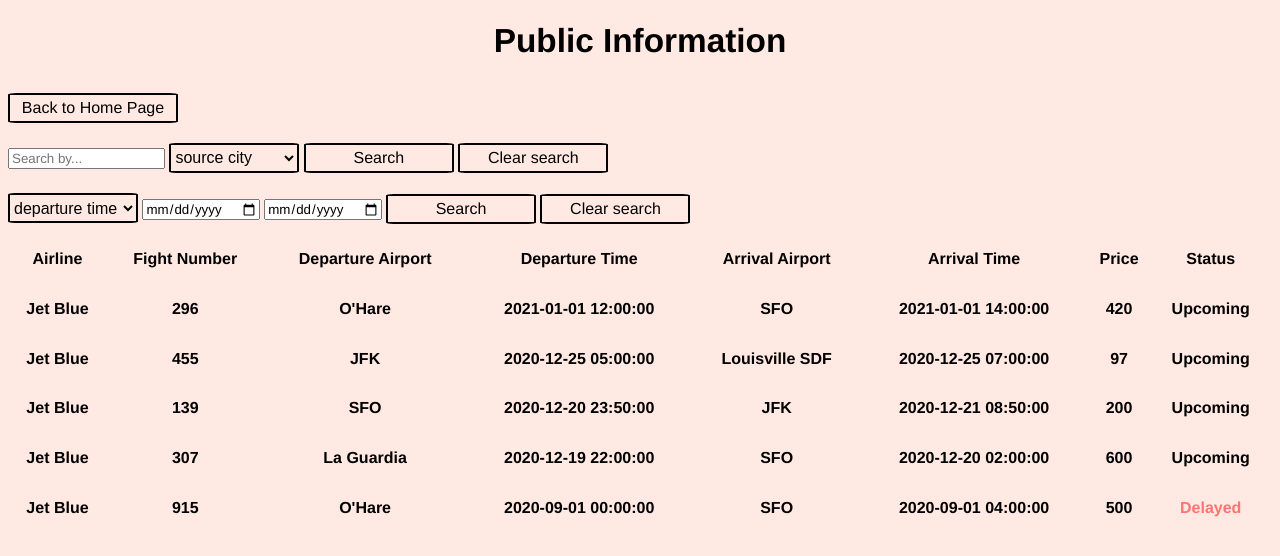
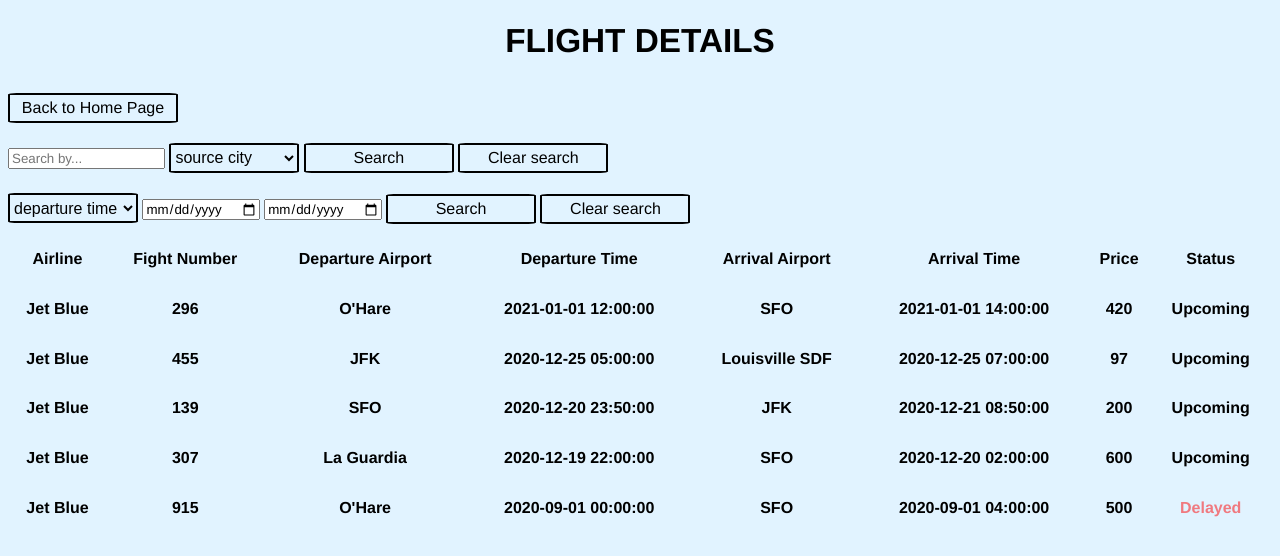
Before and after one commit to roguehunter7/Air-Ticket-Booking-System, a Flask app: page /public_info in a window 1280 px wide. Shown: the top 556 px of the page. Run offline with Flask 3, Linux system fonts and the light colour scheme; data comes from the database, SQL or seed files in the repository; lists and menus that the app fills with data are empty.

Commit message:
changes frontend

```diff
--- a/app/templates/customer_availableflights.html
+++ b/app/templates/customer_availableflights.html
@@ -5,7 +5,7 @@
         text-align: center;
     }
     body{
-        background-color: rgba(255, 112, 67,0.15);
+        background-color: rgba(58, 179, 255,0.15);
 }
 button{
       height: 30px;
@@ -24,7 +24,7 @@
     <title> Available Flights </title>
 {% endblock%}
 {% block body %}
-    <h1> Availalbe Upcoming Flights </h1>
+    <h1>  Upcoming Flights Scheduled</h1>
 
     <button onclick = "window.location.href='../customer_home';" style="position:relative;left:40em;">Back</button>
 
--- a/app/templates/customer_availableflights_purchase.html
+++ b/app/templates/customer_availableflights_purchase.html
@@ -5,7 +5,7 @@
         text-align: center;
     }
     body{
-        background-color: rgba(255, 112, 67,0.15);
+        background-color: rgba(58, 179, 255,0.15);
     }
     button{
         height: 30px;
@@ -21,7 +21,7 @@
         left:40em; */
     }
 </style>
-<title> Purchase Details </title>
+<title> Booking Details </title>
 {% endblock %}
 {% block body %}
     <h1> Purchase Details </h1>
--- a/app/templates/customer_home.html
+++ b/app/templates/customer_home.html
@@ -5,7 +5,7 @@
         text-align: center;
     }
     body{
-        background-color: rgba(255, 112, 67,0.15);
+        background-color: rgba(58, 179, 255,0.15);
 }
 button{
       height: 30px;
@@ -28,7 +28,7 @@
 <title> Customer Home </title>
 {% endblock%}
 {% block body %}
-<h1> Hello, cutomer {{session["name"]}}. {{greet}}</h1>
+<h1> Hello, Customer {{session["name"]}}. {{greet}}</h1>
 
 <button onclick = "window.location.href='/customer_logout';" id="logout" style="position:relative;left:40em;">Log Out</button>
 
--- a/app/templates/customer_login.html
+++ b/app/templates/customer_login.html
@@ -11,7 +11,7 @@
       text-align: center;
   }
   body{
-      background-color: rgba(255, 112, 67,0.15);
+      background-color: rgba(58, 179, 255,0.15);
 }
 button{
     height: 30px;
--- a/app/templates/customer_myflights.html
+++ b/app/templates/customer_myflights.html
@@ -5,7 +5,7 @@
         text-align: center;
     }
     body{
-        background-color: rgba(255, 112, 67,0.15);
+        background-color: rgba(58, 179, 255,0.15);
 }
 button{
       height: 30px;
--- a/app/templates/customer_signup.html
+++ b/app/templates/customer_signup.html
@@ -5,7 +5,7 @@
 body{
   /* cursor: pointer; */
   /* color: #ff7043; */
- background-color: rgba(255, 112, 67,0.15);
+ background-color: rgba(58, 179, 255, 0.15);
  /* margin-left: auto;
 margin-right: auto; */
 position: absolute;
--- a/app/templates/home.html
+++ b/app/templates/home.html
@@ -409,9 +409,9 @@
       <li class="nav-item">Routes Planer</li>
     </ul> -->
     <div class="header-left">
-              <h1>TRAVEL Booking Platform</h1>
+              <h1>GO AIR </br> Booking Platform</h1>
               <div class="underline"></div>
-              <h2>provide everthing you need to </br> plan, record, and organize </br> your daily flight.</h2>
+              <h2>Provide Everthing You Need to </br> Plan, Record, and Organize </br> Your Daily Flight.</h2>
               <button class="logIn" onclick="window.location.href='./public_info'" >View Infomation</button>
 
           </div>
@@ -438,7 +438,7 @@
 
 <div class="footer">
       <div class="footer-end">
-          <h2>Placeholder Text</h2>
+          <h2>Have a Safe Journey</h2>
       </div>
   </div>
 
--- a/app/templates/public_info.html
+++ b/app/templates/public_info.html
@@ -6,7 +6,7 @@
 body{
   /* cursor: pointer; */
   /* color: #ff7043; */
- background-color: rgba(255, 112, 67,0.15);
+ background-color: rgba(58, 179, 255, 0.15);
 
 
 
@@ -65,8 +65,7 @@
 .delay{
     color:rgba(255,0,0,0.5);
 }
-
-  /* input{
+ /* input{
       height: 30px;
       width: 150px;
       border-radius: 5%;
@@ -86,7 +85,7 @@
     <title> Public Information</title>
 {% endblock%}
 {% block body %}
-    <h1 class="title"> Public Information </h1>
+    <h1 class="title"> FLIGHT DETAILS </h1>
 
     <button onclick = "window.location.href='../';" class="homepage">Back to Home Page</button>
     <!-- Search bar: search by airport/city -->
```
